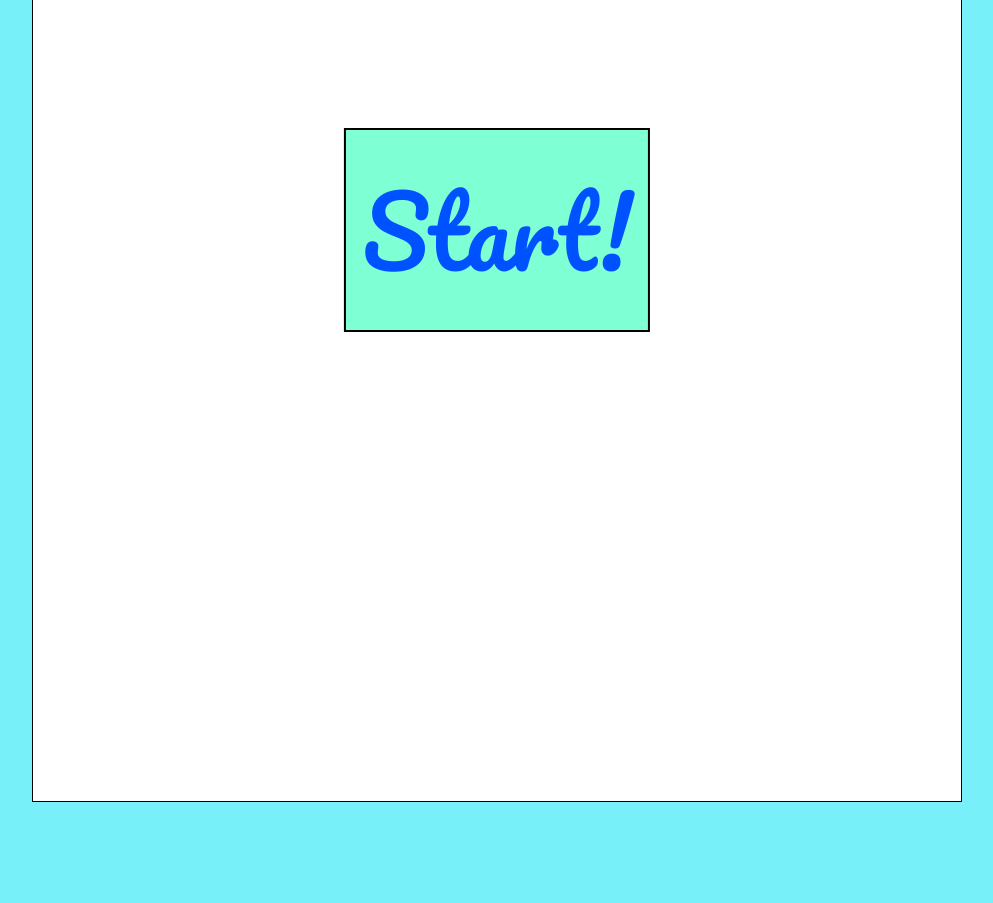
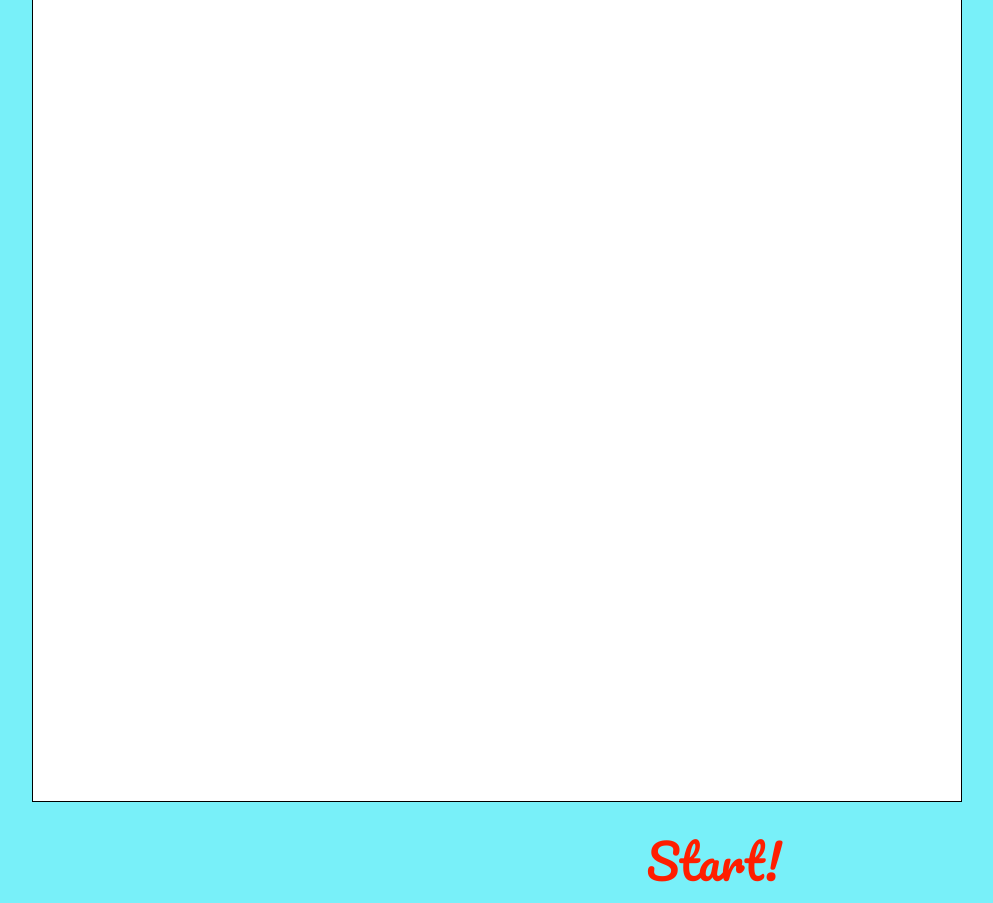
Before and after one commit to etienne-bourganel/memo_game, a React (Create React App) app: page / in a window 1280 px wide. Shown: the part 160-1063 px from the top of the page, without its empty margins (143-1136 px from the left). Before the commit the page ends 994 px from the top, so only its background shows below. Built offline with nearby package versions, Linux system fonts and the light colour scheme.

Commit message:
Change layout for submenu

```diff
--- a/src/App.css
+++ b/src/App.css
@@ -1,3 +1,13 @@
 .App {
   text-align: center;
 }
+
+.subMenu {
+  display: grid;
+  grid-template-areas: "victory start";
+  grid-template-columns: 2fr 1fr;
+  height: 4rem;
+  margin: 1rem auto;
+
+  width: 70vw;
+}
--- a/src/App.js
+++ b/src/App.js
@@ -66,24 +66,29 @@ const App = () => {
 
   return (
     <div>
+      <TilesBox
+        tileArray={tileArray}
+        pushTileAbove={pushTile}
+        showImage={showImage}
+      />
+
+      <div className='subMenu'>
         {!gameStarted && (
           <StartGame
             createNewTileBox={createNewTileBox}
             gameStarted={setGameStarted}
           />
         )}
-      <TilesBox
-        tileArray={tileArray}
-        pushTileAbove={pushTile}
-        showImage={showImage}
-      />
         {gameStarted && (
           <Restart
             createNewTileBox={createNewTileBox}
             gameStarted={setGameStarted}
+            victory={victory}
           />
         )}
         {victory && <Victory />}
+      </div>
+
       {victory && <VictoryConfetti />}
     </div>
   )
--- a/src/components/Restart/Restart.css
+++ b/src/components/Restart/Restart.css
@@ -6,11 +6,29 @@
   display: flex;
   font-size: 3rem;
   font-weight: 500;
-  justify-content: flex-end;
-  margin-right: 10rem;
-  margin-top: 1rem;
+  grid-area: start;
 }
 
 .Restart:hover {
   color: rgb(255, 162, 0);
 }
+
+.pulse {
+  animation: pulse 3s infinite;
+  animation-timing-function: ease-in-out;
+  /* animation-duration: 5s;
+  animation-iteration-count: infinite;
+  animation-name: pulse; */
+}
+
+@keyframes pulse {
+  0% {
+    color: #fc72a9;
+  }
+  50% {
+    color: #ff4136;
+  }
+  80% {
+    color: blue;
+  }
+}
--- a/src/components/Restart/Restart.js
+++ b/src/components/Restart/Restart.js
@@ -1,14 +1,19 @@
 import React from "react"
 import "./Restart.css"
 
-const Restart = ({ createNewTileBox, gameStarted }) => {
+const Restart = ({ createNewTileBox, gameStarted, victory }) => {
   const handleClick = () => {
     createNewTileBox()
     gameStarted(true)
   }
 
+  let className = "Restart"
+  if (victory) {
+    className += " pulse"
+  }
+
   return (
-    <div className='Restart' onClick={handleClick}>
+    <div className={className} onClick={handleClick}>
       Start over
     </div>
   )
--- a/src/components/StartGame/StartGame.css
+++ b/src/components/StartGame/StartGame.css
@@ -1,19 +1,14 @@
 .StartGame {
-  background-color: aquamarine;
-  border: 2px solid #000;
   font-family: "Pacifico", cursive;
-  color: rgb(0, 81, 255);
+  align-items: center;
+  color: rgb(255, 30, 0);
   cursor: pointer;
-  font-size: 6rem;
+  display: flex;
+  font-size: 3rem;
   font-weight: 500;
-  left: 50%;
-  margin-top: 16rem;
-  padding: 1rem;
-  position: absolute;
-  text-align: center;
-  transform: translateX(-50%);
+  grid-area: start;
 }
 
-.StartGame:hover {
+.Restart:hover {
   color: rgb(255, 162, 0);
 }
--- a/src/components/TilesBox/TilesBox.css
+++ b/src/components/TilesBox/TilesBox.css
@@ -6,8 +6,7 @@
   gap: 1rem;
   grid-template-columns: repeat(4, 1fr);
   grid-template-rows: repeat(4, 1fr);
-
-  margin: 2rem auto;
+  margin: 2rem auto 1rem;
   padding: 1rem;
   width: 70vw;
 }
--- a/src/components/Victory/Victory.css
+++ b/src/components/Victory/Victory.css
@@ -3,10 +3,11 @@
   align-items: center;
   color: rgb(0, 81, 255);
   display: flex;
-  font-size: 6rem;
+  font-size: 4rem;
   font-weight: 500;
-  justify-content: center;
-  margin-top: 3rem;
+  justify-content: flex-start;
+  grid-area: victory;
+
   animation-direction: alternate;
   animation-duration: 0.5s;
   animation-iteration-count: infinite;
@@ -15,13 +16,15 @@
 }
 
 @keyframes blinker {
-  from {
-    border-color: #fc72a9;
+  20% {
     color: #fc72a9;
   }
 
-  to {
-    border-color: rgb(23, 118, 9);
-    color: rgb(23, 118, 9);
+  50% {
+    color: #fce372;
+  }
+
+  80% {
+    color: rgb(16, 255, 171);
   }
 }
```
Also changed, not shown: src/data/images/peppapig_images/Peppa-Pig-Background.gif (added). Lines whose indentation alone changed are shown as unchanged.
